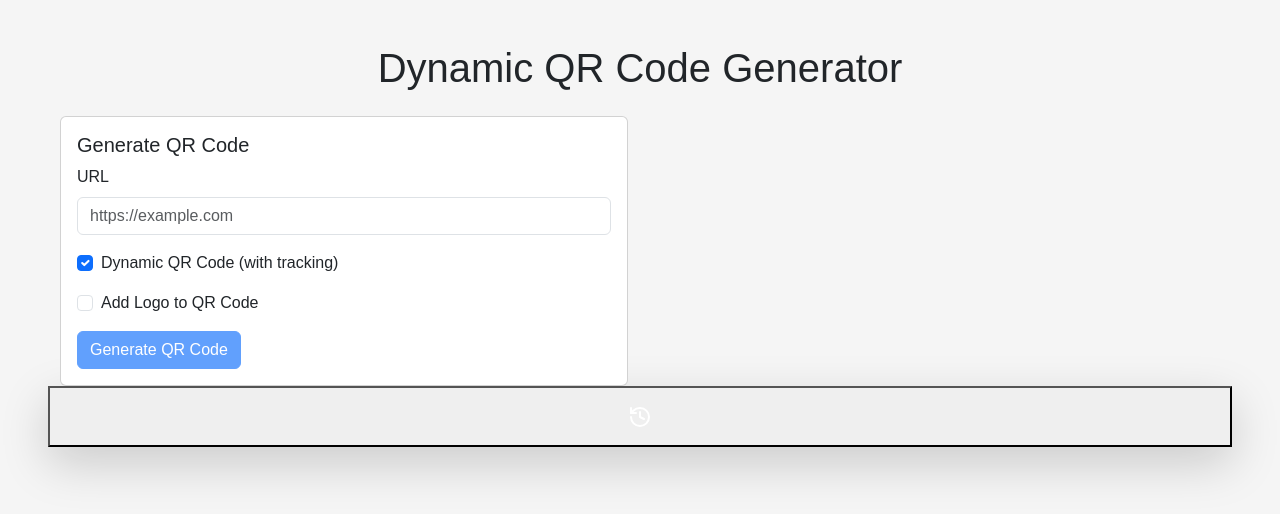
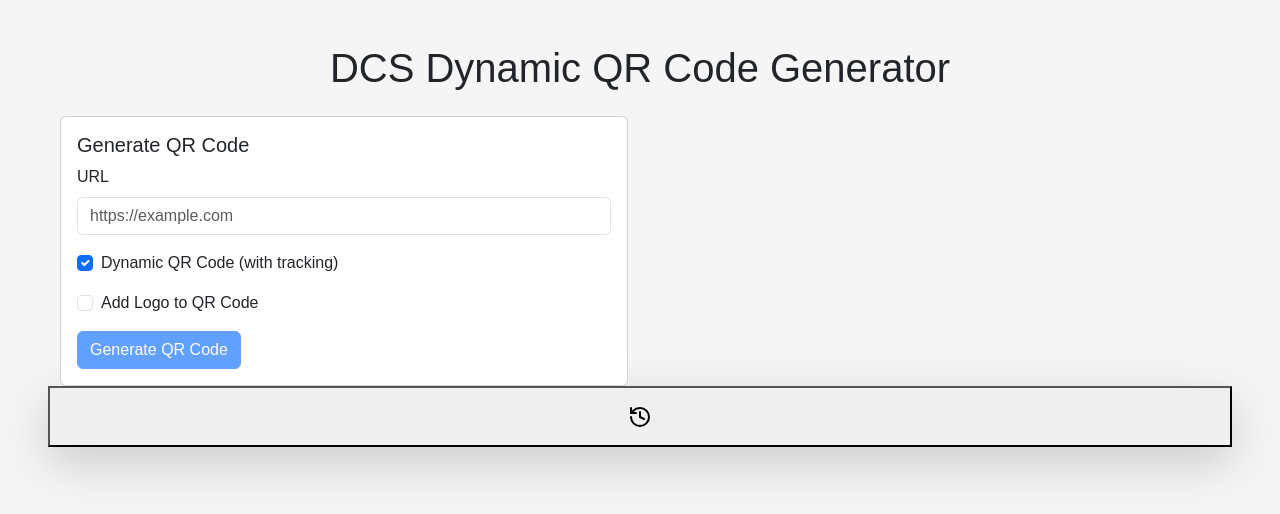
Before and after one commit to arkagme/qr_code_gen_test, a React app: page / in a window 1280 px wide. Shown: the top 514 px of the page. Built offline with nearby package versions, Linux system fonts and the light colour scheme.

Commit message:
performance

```diff
--- a/src/App.jsx
+++ b/src/App.jsx
@@ -8,7 +8,7 @@ const App = () => {
     <Router>
       <div className="container">
         <header className="my-4">
-          <h1 className="text-center">Dynamic QR Code Generator</h1>
+          <h1 className="text-center">DCS Dynamic QR Code Generator</h1>
         </header>
         <Routes>
           <Route path="/" element={<QRGenerator />} />
--- a/src/components/History.jsx
+++ b/src/components/History.jsx
@@ -30,7 +30,7 @@ const QRHistoryModal = () => {
     return (
       <button
         onClick={() => setIsOpen(true)}
-        className="fixed bottom-4 right-4 bg-blue-500 hover:bg-blue-600 text-white rounded-full p-3 shadow-lg"
+        className="fixed top-16 bottom-16 right-16 bg-red-500 hover:bg-blue-600 text-black rounded-full p-3 shadow-lg"
       >
         <HistoryIcon className="w-6 h-6" />
       </button>
```
Also changed, not shown: 1 other file (tests, documents, lock files or other folders).
